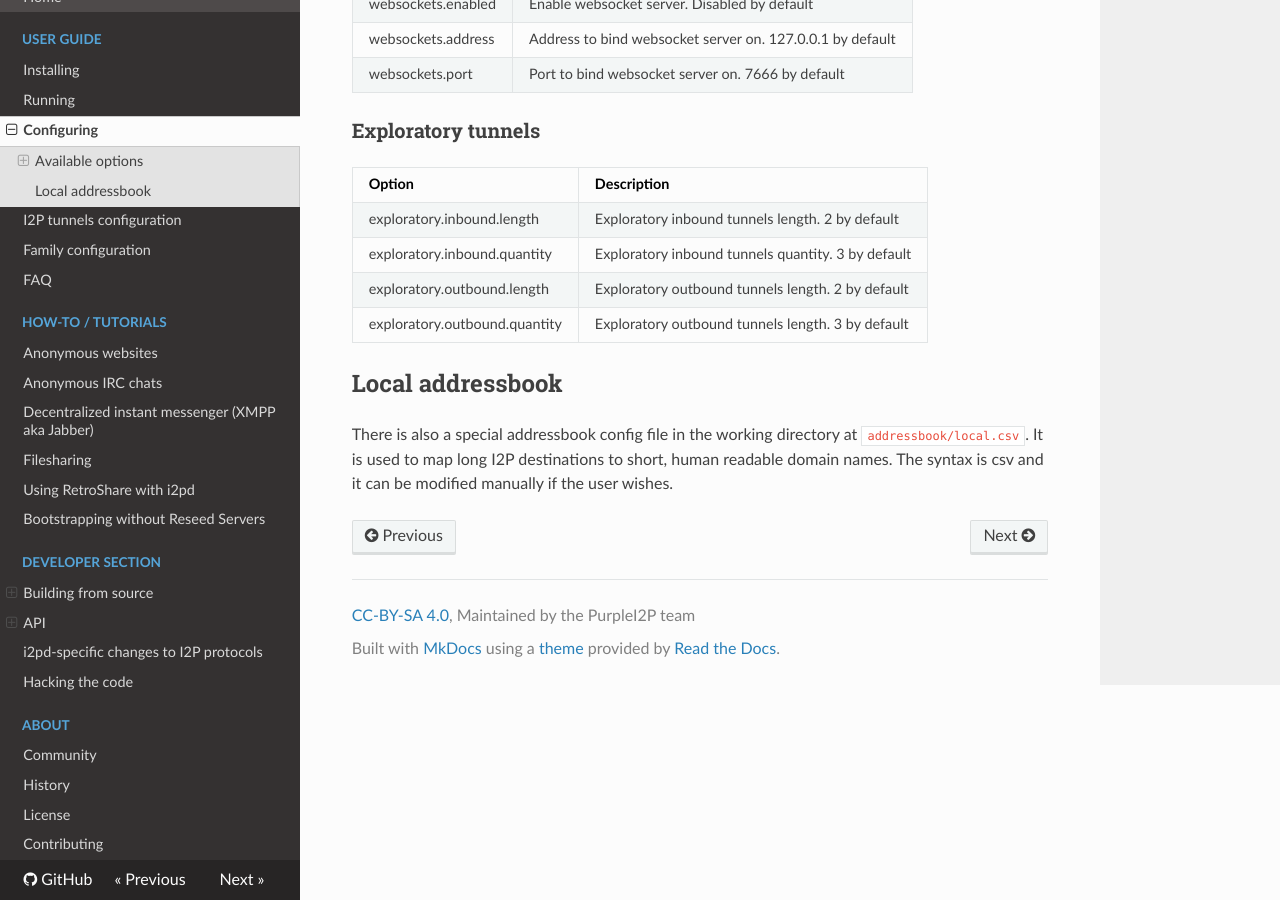
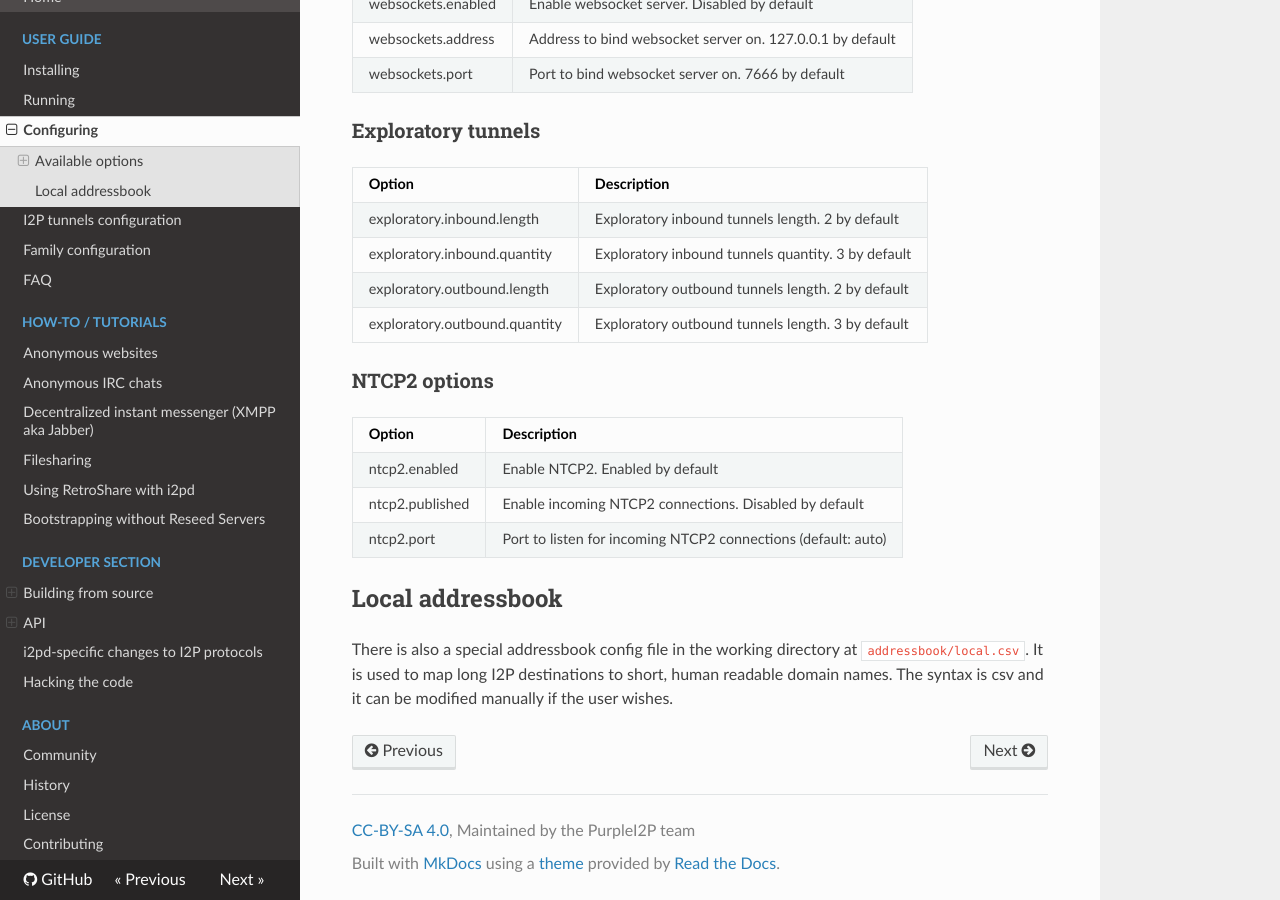
Before and after one commit to PurpleI2P/i2pd_docs_en, an MkDocs documentation site: the page built from docs/user-guide/configuration.md, in a window 1280 px wide and 900 px high, scrolled down 6249 px. Built offline with MkDocs 1.6.1, drawn with Linux system fonts in a browser that asks for light colours; nearby versions of some CDN libraries; old or Windows-style settings are respelled for this version of MkDocs.

Commit message:
NTCP2 options

```diff
--- a/docs/user-guide/configuration.md
+++ b/docs/user-guide/configuration.md
@@ -233,6 +233,14 @@ exploratory.inbound.quantity           | Exploratory inbound tunnels quantity. 3
 exploratory.outbound.length            | Exploratory outbound tunnels length. 2 by default
 exploratory.outbound.quantity          | Exploratory outbound tunnels length. 3 by default
 
+### NTCP2 options
+
+Option                                 | Description
+-------------------------------------- | --------------------------------------
+ntcp2.enabled                          | Enable NTCP2. Enabled by default
+ntcp2.published                        | Enable incoming NTCP2 connections. Disabled by default
+ntcp2.port                             | Port to listen for incoming NTCP2 connections (default: auto)
+
 Local addressbook
 -----------------
 
```
